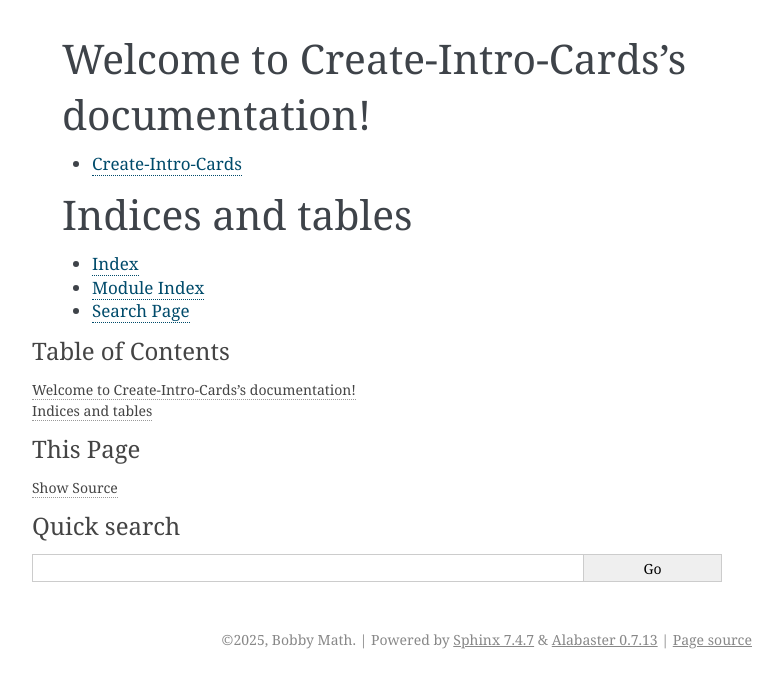
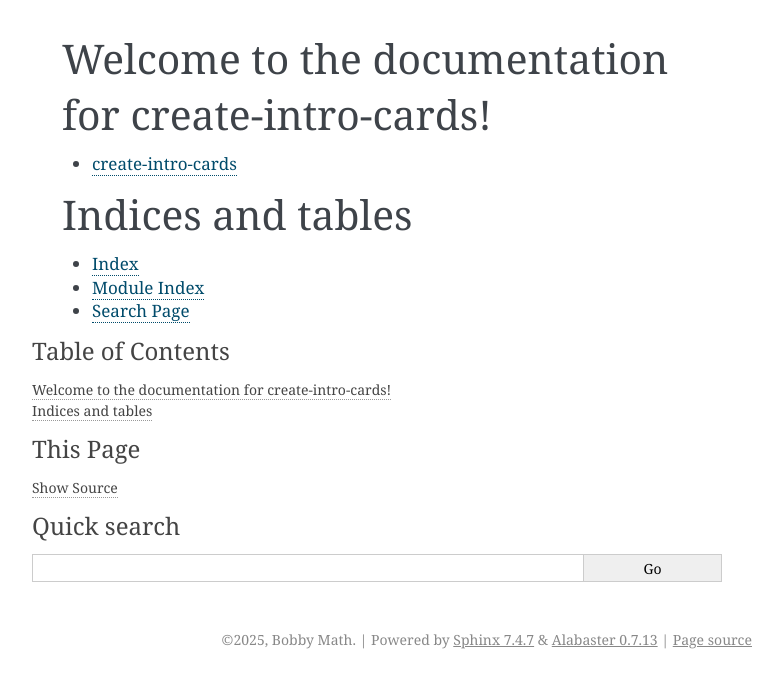
Before and after one commit to robertfmath/Create-Intro-Cards, a Sphinx documentation site: the page built from docs/source/index.rst, in a window 1280 px wide. Shown: the top 688 px of the page, without its empty margins (358-1141 px from the left). Built offline with Sphinx 7.4.7, drawn with Linux system fonts in a browser that asks for light colours.

Commit message:
Change cases of package references for uniformity

```diff
--- a/docs/source/conf.py
+++ b/docs/source/conf.py
@@ -11,7 +11,7 @@
 # -- Project information -----------------------------------------------------
 # https://www.sphinx-doc.org/en/master/usage/configuration.html#project-information
 
-project = "Create-Intro-Cards"
+project = "create-intro-cards"
 copyright = "2025, Bobby Math"
 author = "Bobby Math"
 
--- a/docs/source/create_intro_cards.rst
+++ b/docs/source/create_intro_cards.rst
@@ -1,4 +1,4 @@
-Create-Intro-Cards
+create-intro-cards
 ==================
 
 .. automodule:: create_intro_cards
--- a/docs/source/index.rst
+++ b/docs/source/index.rst
@@ -1,5 +1,5 @@
-Welcome to Create-Intro-Cards's documentation!
-==============================================
+Welcome to the documentation for create-intro-cards!
+====================================================
 
 .. toctree::
    :maxdepth: 2
--- a/pyproject.toml
+++ b/pyproject.toml
@@ -38,8 +38,8 @@
 ]
 
 [project.urls]
-Homepage = "https://www.github.com/robertfmath/Create-Intro-Cards"
-Documentation = "https://robertfmath.github.io/Create-Intro-Cards"
+Homepage = "https://www.github.com/robertfmath/create-intro-cards"
+Documentation = "https://robertfmath.github.io/create-intro-cards"
 
 [tool.ruff]
 line-length = 88
```
Also changed, not shown: README.md (+7 -7 lines).
